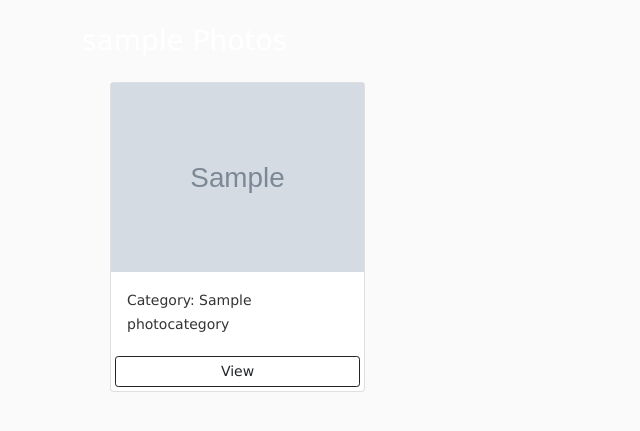
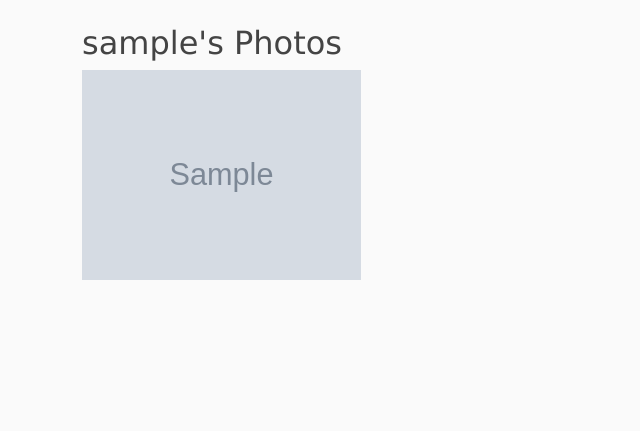
Before and after one commit to TeamB-Project/Photography-Blog, a Django app: page /photos/membergallery/1/ in a window 1280 px wide. Shown: the part 56-487 px from the top of the page, without its empty margins (0-640 px from the left). Run offline with Django 4.2, Linux system fonts and the light colour scheme; tables that the repository leaves empty hold one stand-in row (values such as "Sample post"); grey boxes marked "Sample" are stand-in pictures; parts of the project's set-up code (start-up, migrations or seed data) failed here and were passed over; some libraries are stand-ins or nearby versions.

Commit message:
Allow user to view all photos posted by a specific member.

```diff
--- a/blog/urls.py
+++ b/blog/urls.py
@@ -8,6 +8,7 @@
     SearchResultsView
 )
 from . import views
+from photos.views import membergallery
 
 urlpatterns = [
     path('articles/', PostListView.as_view(), name='blog-articles'),
@@ -25,5 +26,6 @@
     path('home/', views.home, name='home'),
     path('post/delete/success/', views.post_delete, name='post-delete-success'),
     path('post/update/success/', views.post_update, name='post-update-success'),
-    path('search/', SearchResultsView.as_view(), name='search-results')
+    path('search/', SearchResultsView.as_view(), name='search-results'),
+    path('membergallery/<str:pid>/', membergallery, name='membergallery'),
 ]
--- a/photos/templates/photos/membergallery.html
+++ b/photos/templates/photos/membergallery.html
@@ -1,27 +1,35 @@
 {% extends "blog/base.html" %}
 {% block content %}
     {% for photo in photos|slice:":1" %}
-        <h3> {{photo.photographer}} Photos </h3>
+        <h2> {{photo.photographer}}'s Photos </h3>
     {% endfor %}
-  <div class="container m-3">
-    <div class="row">
-        <div class="col-md-9">
-            <div class="row">
-                {% for photo in photos %}
-                    <div class="col-md-4">
-                        <div class="card my-2">
-                            <img class="image-thumbnail" src="{{photo.image.url}}">
-                            <div class="card-body">
-                                <small>Category: {{photo.photocategory.name}}</small>
-                            </div>
-                            <a href="{% url 'viewphoto' photo.id %}" class="btn btn-outline-dark btn-sm m-1">View</a>
-                        </div>
-                    </div>
+    <div class="col-md-10" id="picture-list">
+        <div class="grid">
+            <div class="grid-sizer"></div>
+            {% for photo in photos %}
+                <div class="grid-item">
+                    <a href="{% url 'viewphoto' photo.id %}"><img src="{{photo.image.url}}"></a>
+                </div>
                 {% empty %}
-                    <h3>No Photos...</h3>
+                    <h4><b>{{photocategory}}</b></h4>
+                {% for description in descriptions %}
+                    <h6>{{description.description}}</h6>
                 {% endfor %}
-            </div>
+                <h6>No Photos...</h6>
+            {% endfor %}
         </div>
-  </div>
-</div>
+    </div>
+    <script>
+        var grid = document.querySelector('.grid');
+        var msnry = new Masonry( grid, {
+        itemSelector: '.grid-item',
+        columnWidth: '.grid-sizer',
+        percentPosition: true,
+        gutter: 8
+        });
+
+        imagesLoaded( grid ).on( 'progress', function() {
+        msnry.layout();
+        });
+    </script>
 {% endblock content %}
--- a/users/templates/users/show_profile.html
+++ b/users/templates/users/show_profile.html
@@ -10,7 +10,8 @@
                 <p class="text-dark"> <b>About:</b><br> {{ profileuser.profile.about }}</p>
                 <button class="btn btn-sm btn-custom py-0 my-4" type="button" data-bs-toggle="collapse" data-bs-target="#collapseExample" aria-expanded="false" aria-controls="collapseExample">
                     {{ profileuser.username }}'s Articles
-                  </button>
+                </button>
+                <a href="{% url 'membergallery' profileuser.profile.pk %}" class="btn btn-sm btn-custom py-0 my-4">{{ profileuser.username }}'s Photos</a>
             </div>
         </div>
         <div class="collapse" id="collapseExample">
```
Also changed, not shown: media/DSCF3809_Wkit4Lp.jpg (added), media/DSCF3831_D1ioUk3.jpg (added), media/DSCF3845_4h4i1qm.jpg (added).
